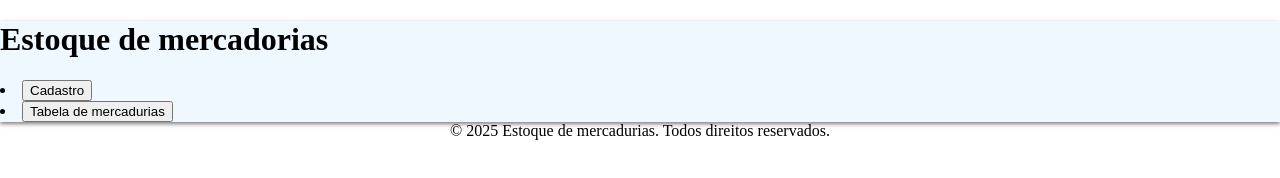
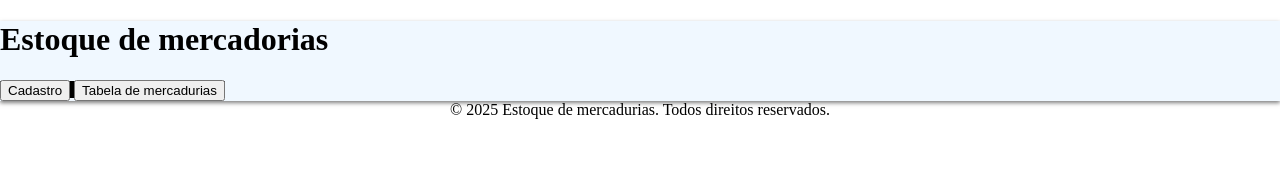
Before and after one commit to AlexandreSampaioGuimaraesRibeiro/Controle_Estoque_Alexandre, a plain HTML site: page index.html in a window 1280 px wide. Drawn offline with Linux system fonts and the light colour scheme.

Commit message:
Update index.html

```diff
--- a/index.html
+++ b/index.html
@@ -13,12 +13,12 @@
         <div class="organizar_cabesario">
             <h1 href = # class="Titulo_01">Estoque de mercadorias</h1>
             <but class="button">
-                <li class="nav-but">
-                    <button class="Cadastro">Cadastro</button>
-                </li>
-                <li class="nav-but">
-                    <button class="Tabela">Tabela de mercadurias</button>
-                </li>
+                <button class="nav-but">
+                    Cadastro
+                </button>
+                <button class="nav-but">
+                    Tabela de mercadurias
+                </button>
             </but>
         </div>
    </header>
```
